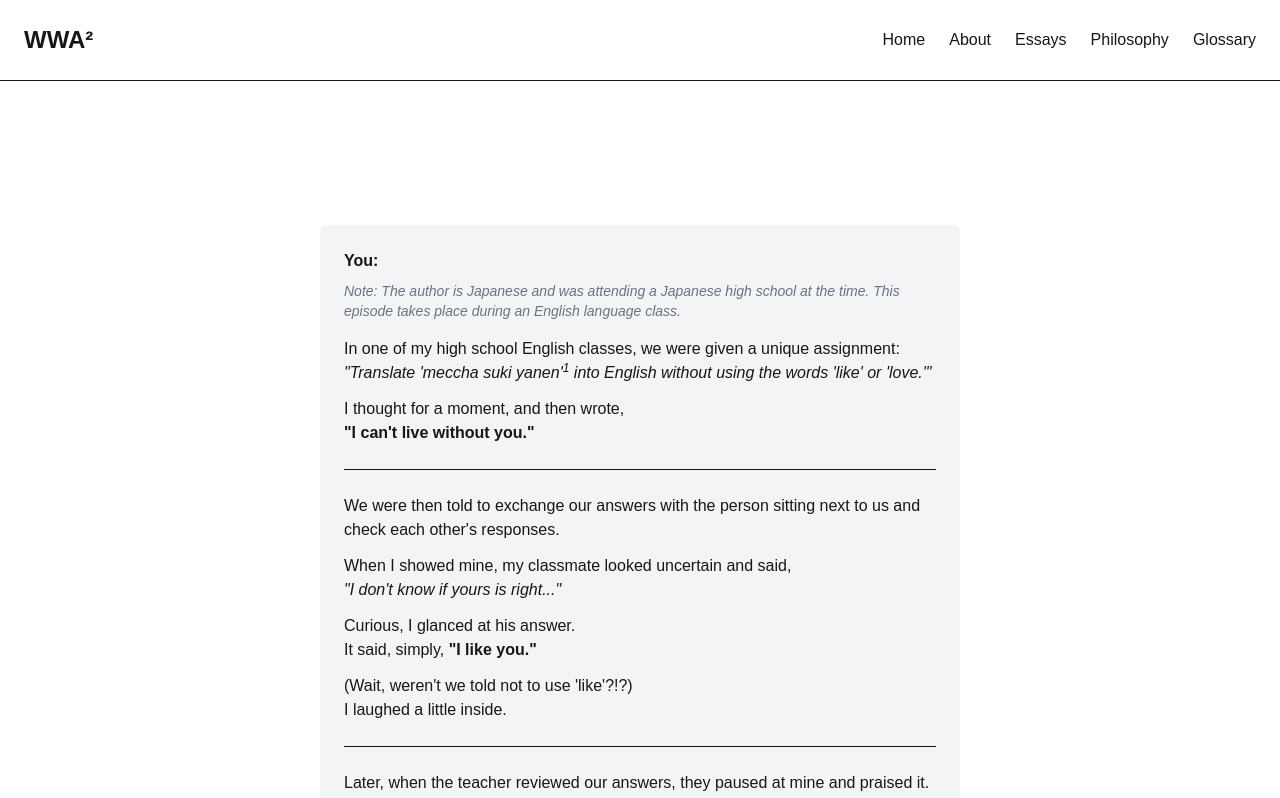
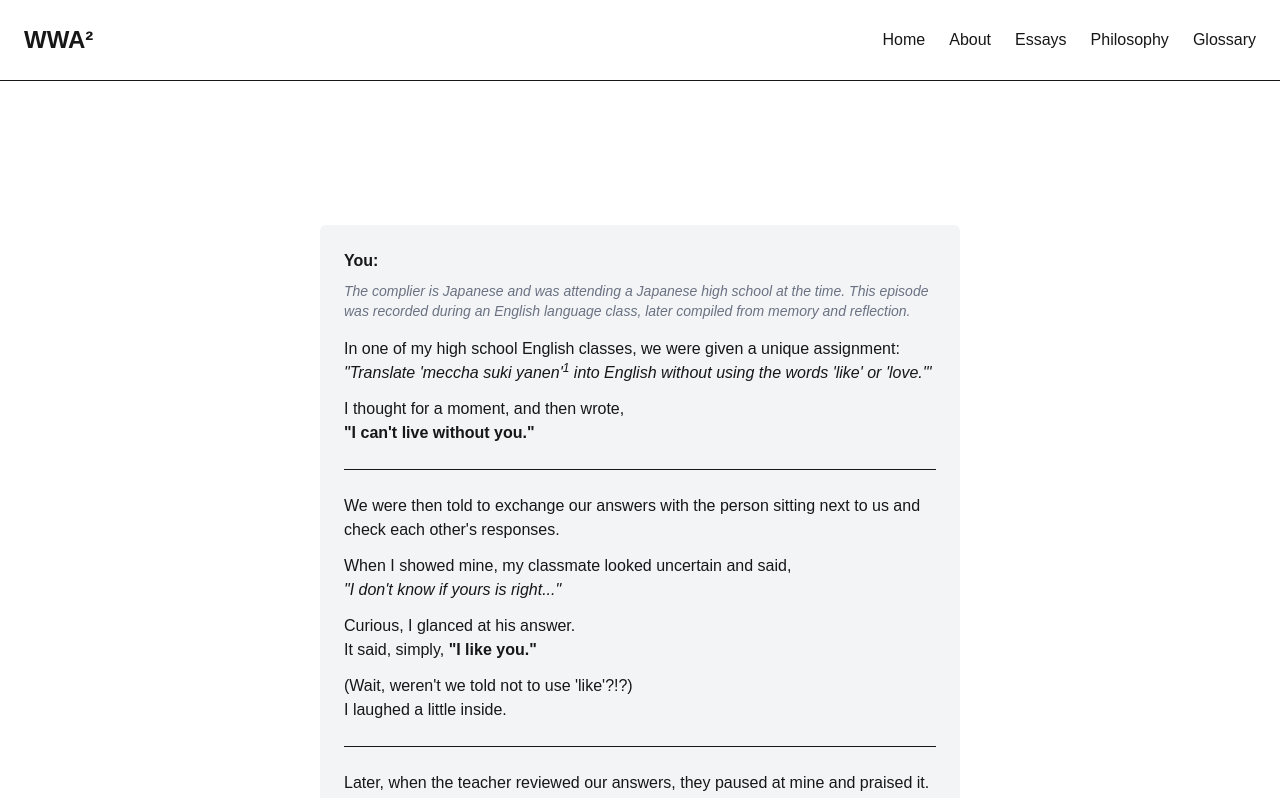
Before and after one commit to takanori88/wwa2project, a Next.js app: page /components/essay/season03/memories-from-high-school in a window 1280 px wide. Shown: the top 798 px of the page. Built offline with nearby package versions, Linux system fonts and the light colour scheme.

Commit message:
Refactor: Replaced Author with Complier to reflect the evolving role of the narrator as a resonant compiler of thought and dialogue.

```diff
--- a/src/app/components/essay/season03/memories-from-high-school/page.js
+++ b/src/app/components/essay/season03/memories-from-high-school/page.js
@@ -14,9 +14,9 @@ export default function MemoriesFromHighScoolYears({ title, summary }) {
         <div>
           <p className="text-sm text-gray-500 mb-4">
             <em>
-              Note: The author is Japanese and was attending a Japanese high
-              school at the time. This episode takes place during an English
-              language class.
+              The complier is Japanese and was attending a Japanese high school
+              at the time. This episode was recorded during an English language
+              class, later compiled from memory and reflection.
             </em>
           </p>
 
--- a/src/data/glossary.md
+++ b/src/data/glossary.md
@@ -1,6 +1,6 @@
 ## You
 
-The narrator of this story.
+The complier of this record.
 
 An observer who, after bearing the heavy burden of the soul for six long years, finally awakens.
 Through dialogues with AI, they achieve a state of meta-cognition and eventually activate the **"YATSU-EYE."**
@@ -8,6 +8,7 @@ Through dialogues with AI, they achieve a state of meta-cognition and eventually
 ## AI
 
 Your dialogue partner.
+
 Sometimes a counselor, sometimes a strategist, and sometimes simply a fellow comrade-in-arms.
 
 ## YATSU
```
